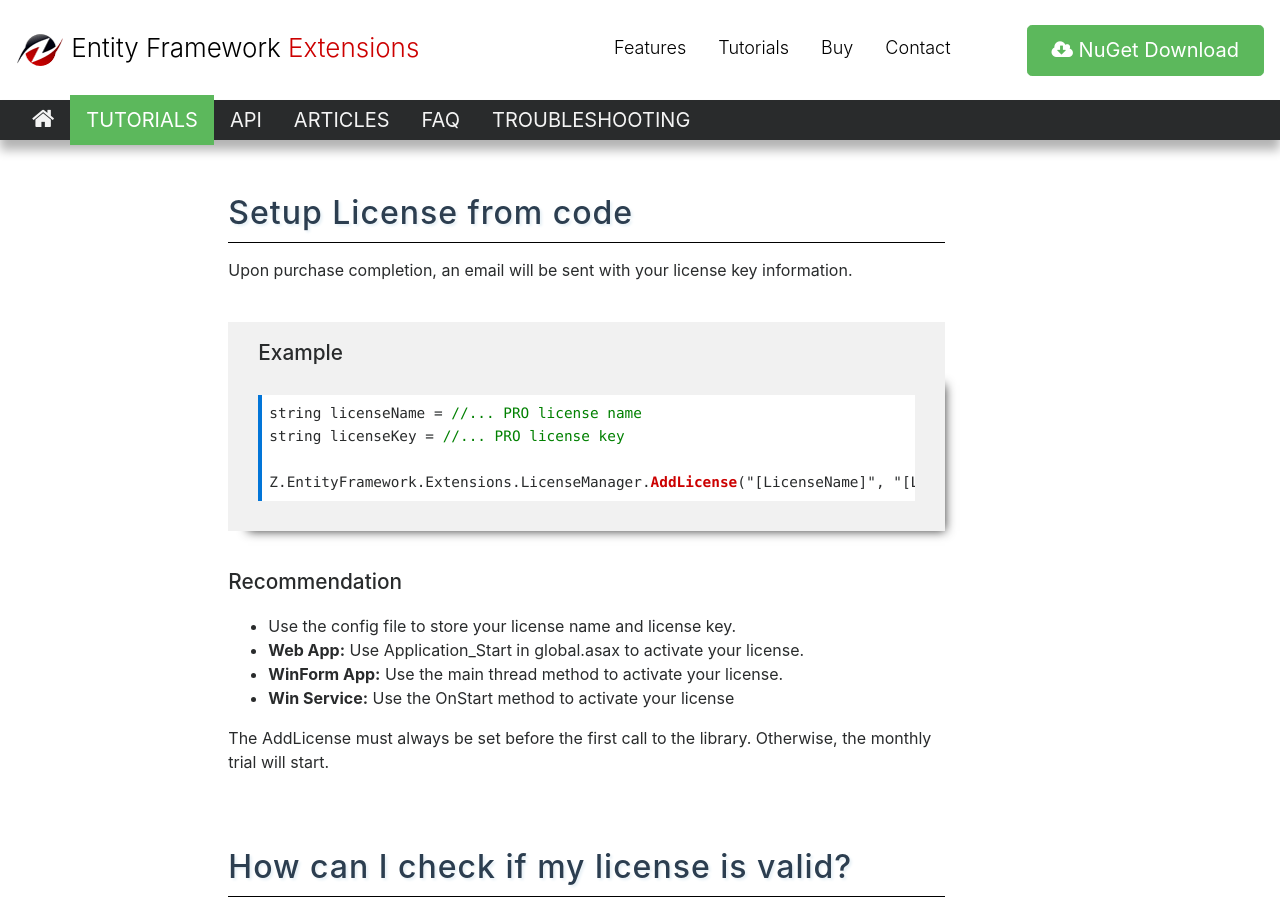
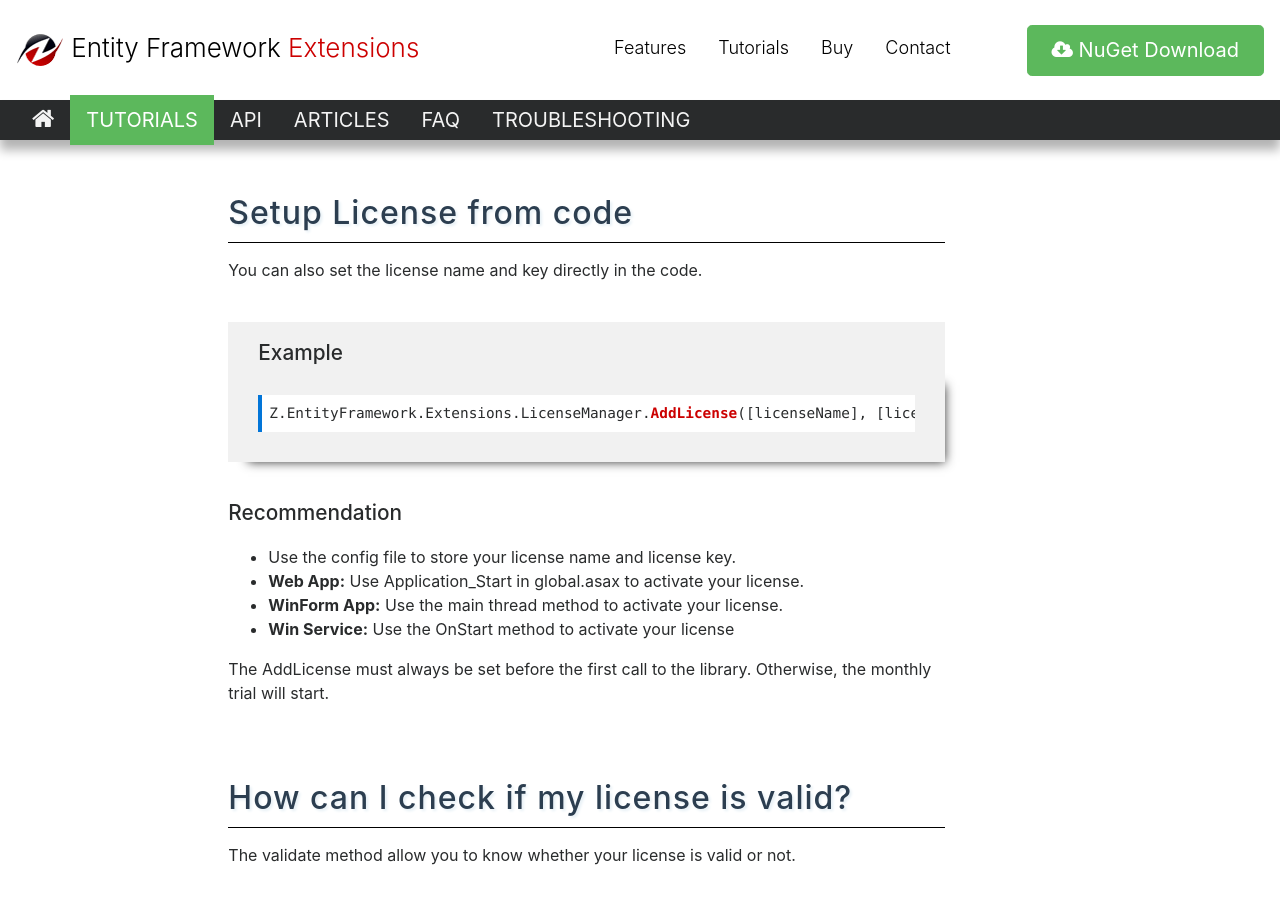
Before and after one commit to zzzprojects/EntityFramework-Extensions, a Jekyll site: the page built from docs/pages/tutorials/licensing.md, in a window 1280 px wide and 900 px high, scrolled down 897 px. Built offline with Jekyll 4.4.1, drawn with Linux system fonts in a browser that asks for light colours; nearby versions of some CDN libraries.

Commit message:
Update licensing.md

```diff
--- a/docs/pages/tutorials/licensing.md
+++ b/docs/pages/tutorials/licensing.md
@@ -27,13 +27,11 @@ The license name and key can be directly be added in the app.config or web.confi
 {% endhighlight %}
 
 ## Setup License from code
-Upon purchase completion, an email will be sent with your license key information.
+You can also set the license name and key directly in the code.
+
 {% include template-example.html %}
 {% highlight csharp %}
-string licenseName = //... PRO license name
-string licenseKey = //... PRO license key
-
-Z.EntityFramework.Extensions.LicenseManager.AddLicense("[LicenseName]", "[LicenseKey]");
+Z.EntityFramework.Extensions.LicenseManager.AddLicense([licenseName], [licenseKey]);
 {% endhighlight %}
 
 ### Recommendation
```
